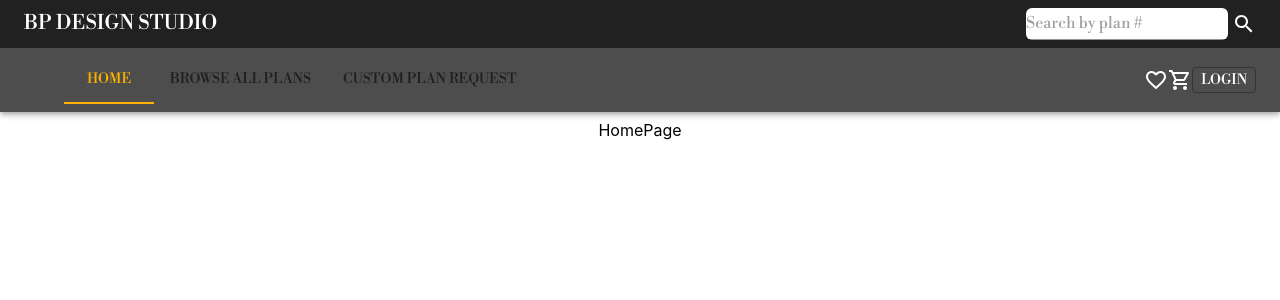
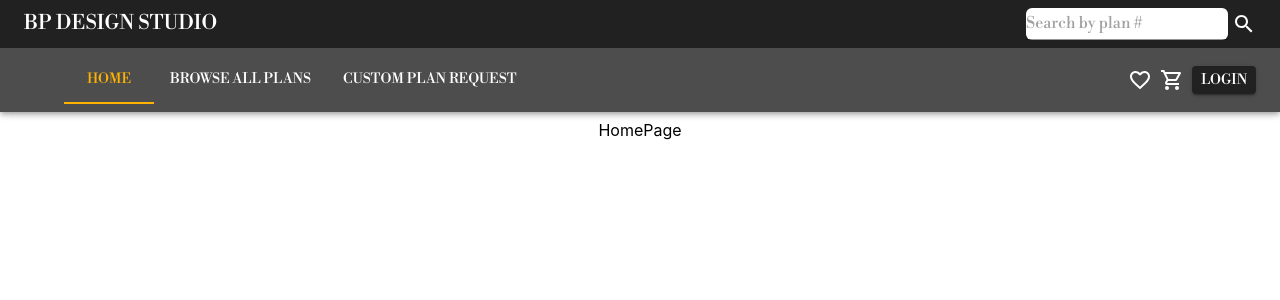
Before and after one commit to melxincognito/bp-design-co, a React (Create React App) app: page / in a window 1280 px wide. Shown: the top 300 px of the page. Built offline with nearby package versions, Linux system fonts and the light colour scheme.

Commit message:
navbar styled

```diff
--- a/src/components/navigation/NavBar.jsx
+++ b/src/components/navigation/NavBar.jsx
@@ -170,17 +170,27 @@ export default function NavBar() {
                   label={item.label}
                   component={Link}
                   to={item.link}
+                  sx={{ color: "white" }}
                 />
               ))}
             </Tabs>
           </Box>
 
-          <Box display="flex" sx={{ flexGrow: 0, alignItems: "center" }}>
-            <FavoriteBorderIcon onClick={userFavoritesRedirect} />
-            <ShoppingCartOutlinedIcon onClick={userCartRedirect} />
+          <Box
+            display="flex"
+            sx={{ flexGrow: 0, alignItems: "center", gap: 1 }}
+          >
+            <FavoriteBorderIcon
+              sx={{ cursor: "pointer" }}
+              onClick={userFavoritesRedirect}
+            />
+            <ShoppingCartOutlinedIcon
+              sx={{ cursor: "pointer" }}
+              onClick={userCartRedirect}
+            />
             <Button
-              variant="outlined"
-              sx={{ color: "white", padding: 0 }}
+              variant="contained"
+              sx={{ color: "white", padding: 0.2 }}
               onClick={loginRedirect}
             >
               {" "}
```
